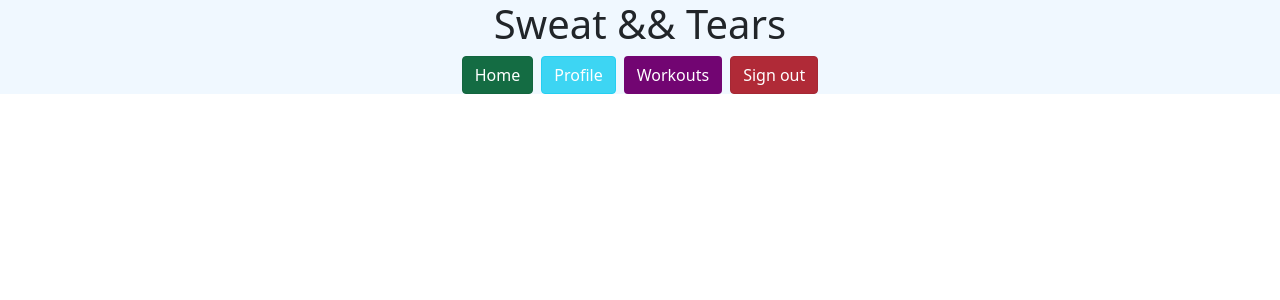
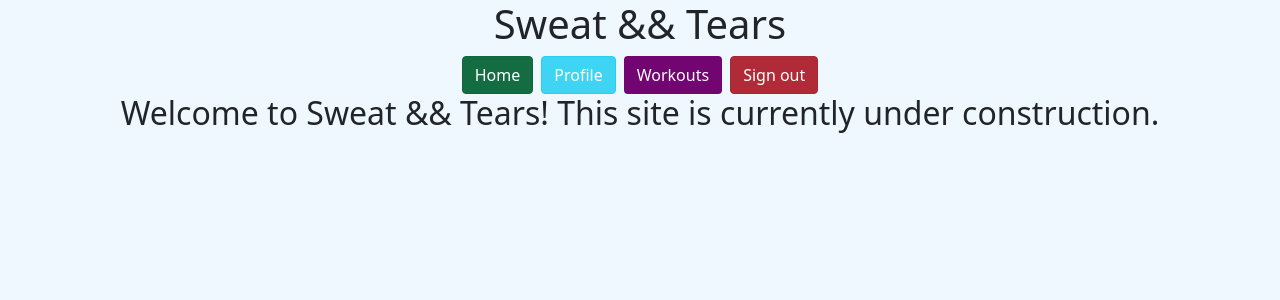
Before and after one commit to ryangrayson1/sweat-and-tears, a React (Create React App) app in the folder frontend/: page /new-user in a window 1280 px wide. Both pictures are taken after typing "Sample", "Sample", "name@example.com", "Sample123" into the empty fields and a click on the button "Create Account". Shown: the top 300 px of the page. Built offline with nearby package versions, Linux system fonts and the light colour scheme.

Commit message:
fixing refresh-logout bug

```diff
--- a/frontend/src/App.js
+++ b/frontend/src/App.js
@@ -4,25 +4,30 @@ import "bootstrap/dist/css/bootstrap.css";
 import Navbar from './components/Navbar.jsx';
 import Login from './components/Login.jsx';
 import NewUser from './components/NewUser.jsx';
+import Home from './components/Home.jsx';
 import './css/App.css';
 
 function App() {
 
   const [loggedIn, setLoggedIn] = useState(false);
 
+  document.body.style = 'background: aliceblue;';
+
   const login = (email, password) => {
     let auth = true;
     if (auth) {
       setLoggedIn(true);
+      console.log(email);
+      console.log(password);
       return true;
     }
-    console.log(email);
-    console.log(password);
   };
 
   const logout = () => {
     setLoggedIn(false);
   };
+
+  console.log("Logged In: " + loggedIn);
 
   const createUser = (fname, lname, email, pword) => {
     console.log(fname);
@@ -40,8 +45,8 @@ function App() {
         <>
           <h1 className="display-1">Sweat && Tears</h1>
           <Routes>
-            <Route path = "/" element={<Login loginProp={login}/>}/>
-            <Route path = "/new-user/" element={<NewUser createUserProp={createUser}/>}/>
+            <Route path="/" element={<Login loginProp={login}/>}/>
+            <Route path="/new-user/" element={<NewUser createUserProp={createUser}/>}/>
           </Routes>
         </>
       )
@@ -50,6 +55,9 @@ function App() {
         <>
           <h1>Sweat && Tears</h1>
           <Navbar logoutProp={logout} />
+          <Routes>
+            <Route path="/home/" element={<Home/>}/>
+          </Routes>
         </>
       )
       }
--- /dev/null
+++ b/frontend/src/components/Home.jsx
@@ -0,0 +1,10 @@
+import React from 'react';
+
+export default function Home() {
+
+    return (
+        <div>
+            <h2>Welcome to Sweat && Tears! This site is currently under construction.</h2>
+        </div>
+    )
+}
--- a/frontend/src/components/Login.jsx
+++ b/frontend/src/components/Login.jsx
@@ -7,7 +7,8 @@ export default function Login(props){
 
     const nav = useNavigate();
 
-    const handleSubmit = () => {
+    const handleSubmit = (e) => {
+        e.preventDefault();
         if (email && password) {
             if (props.loginProp(email, password)){
                 nav("/home/");
--- a/frontend/src/components/NewUser.jsx
+++ b/frontend/src/components/NewUser.jsx
@@ -9,7 +9,8 @@ export default function NewUser(props){
 
     const nav = useNavigate();
 
-    const handleSubmit = () => {
+    const handleSubmit = (e) => {
+        e.preventDefault();
         if (firstName && lastName && email && password) {
             if (props.createUserProp(firstName, lastName, email, password)){
                 nav("/home/");
@@ -19,7 +20,7 @@ export default function NewUser(props){
 
     return(
         <div>
-            <h3 className="clean">Create New Profile</h3>
+            <h3>Create New Profile</h3>
 
             <form onSubmit={handleSubmit} className="form-inline signin">
                 <input
--- a/package.json
+++ b/package.json
@@ -24,6 +24,7 @@
   "dependencies": {
     "cors": "^2.8.5",
     "express": "^4.17.2",
+    "firebase": "^9.6.6",
     "path": "^0.12.7",
     "react-scripts": "^5.0.0"
   },
```
Also changed, not shown: 1 other file (tests, documents, lock files or other folders).
